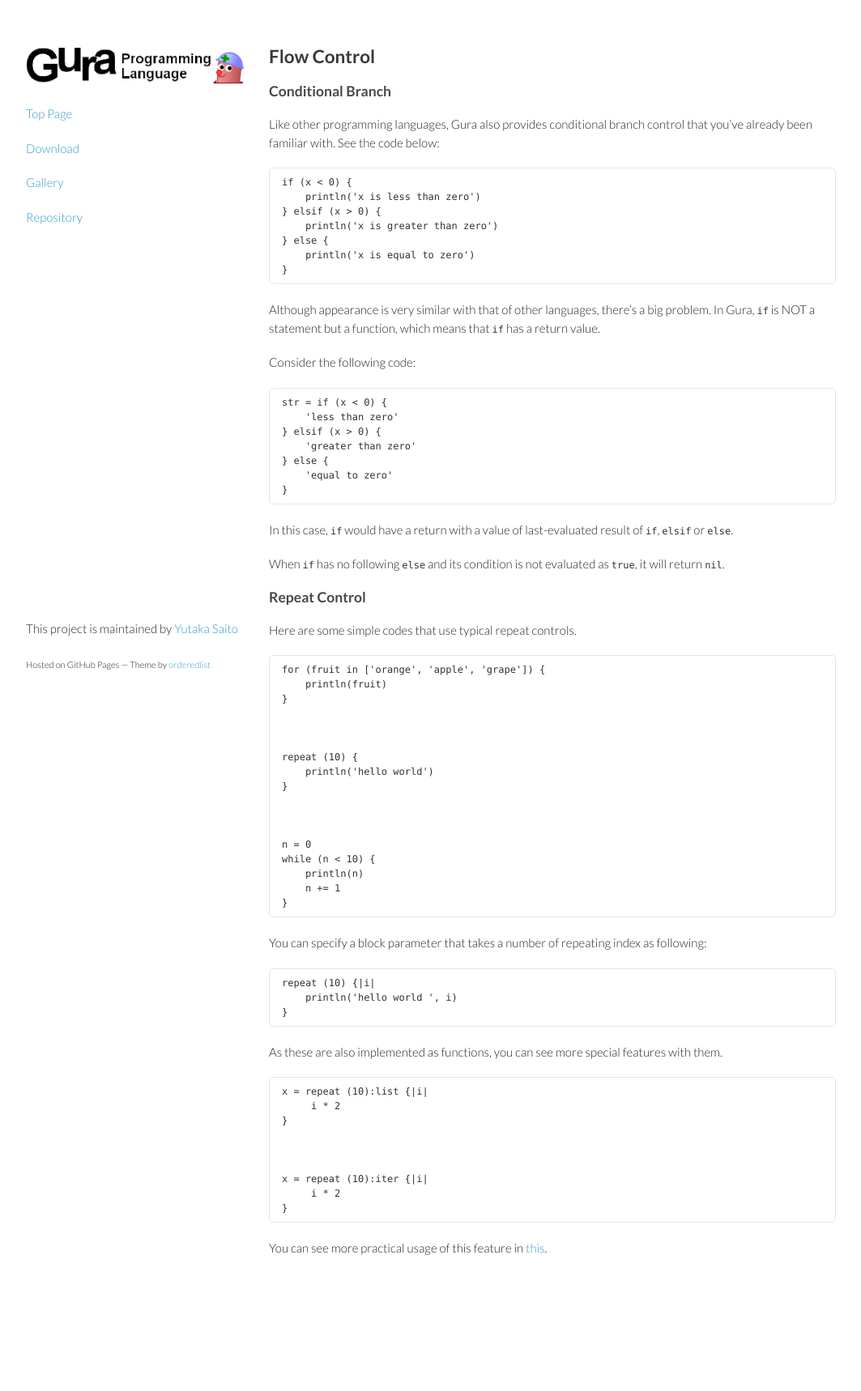
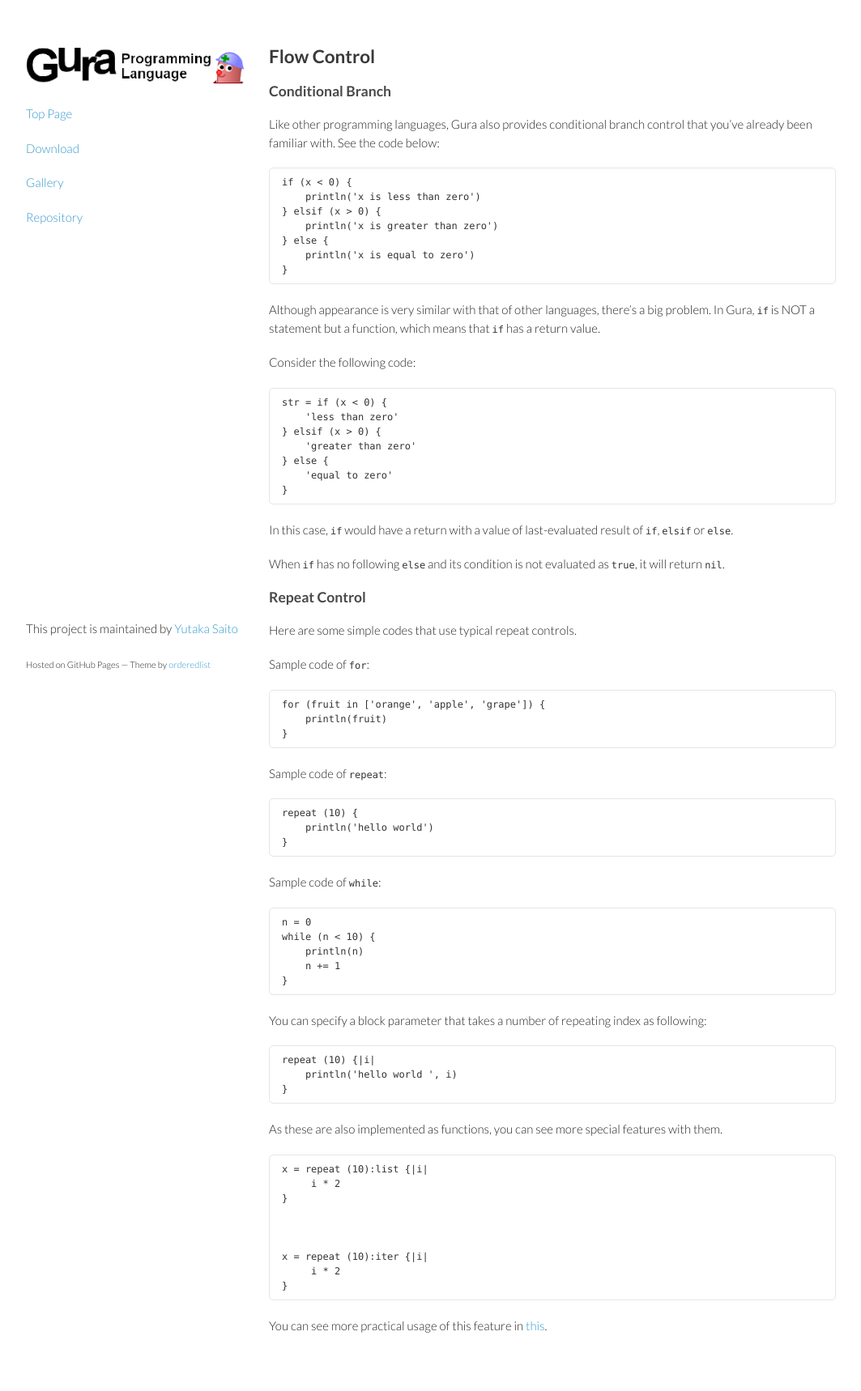
Before and after one commit to rudidude86/gura-lang.github.io, a Jekyll site: the page built from features/Flow-Control.md, in a window 1280 px wide. Shown: the whole page at 81% size, without its empty margins (108-1171 px from the left). Built offline with Jekyll 4.4.1, drawn with Linux system fonts in a browser that asks for light colours; Markdown is read by kramdown in place of the engine named in the settings; before the commit the page ends 1623 px from its top, so only the background shows below that.

Commit message:
updated document

```diff
--- a/features/Flow-Control.md
+++ b/features/Flow-Control.md
@@ -43,17 +43,20 @@ it will return `nil`.
 
 Here are some simple codes that use typical repeat controls.
 
+Sample code of `for`:
+
     for (fruit in ['orange', 'apple', 'grape']) {
         println(fruit)
     }
 
+Sample code of `repeat`:
 
 
     repeat (10) {
         println('hello world')
     }
 
-
+Sample code of `while`:
 
     n = 0
     while (n < 10) {
```
